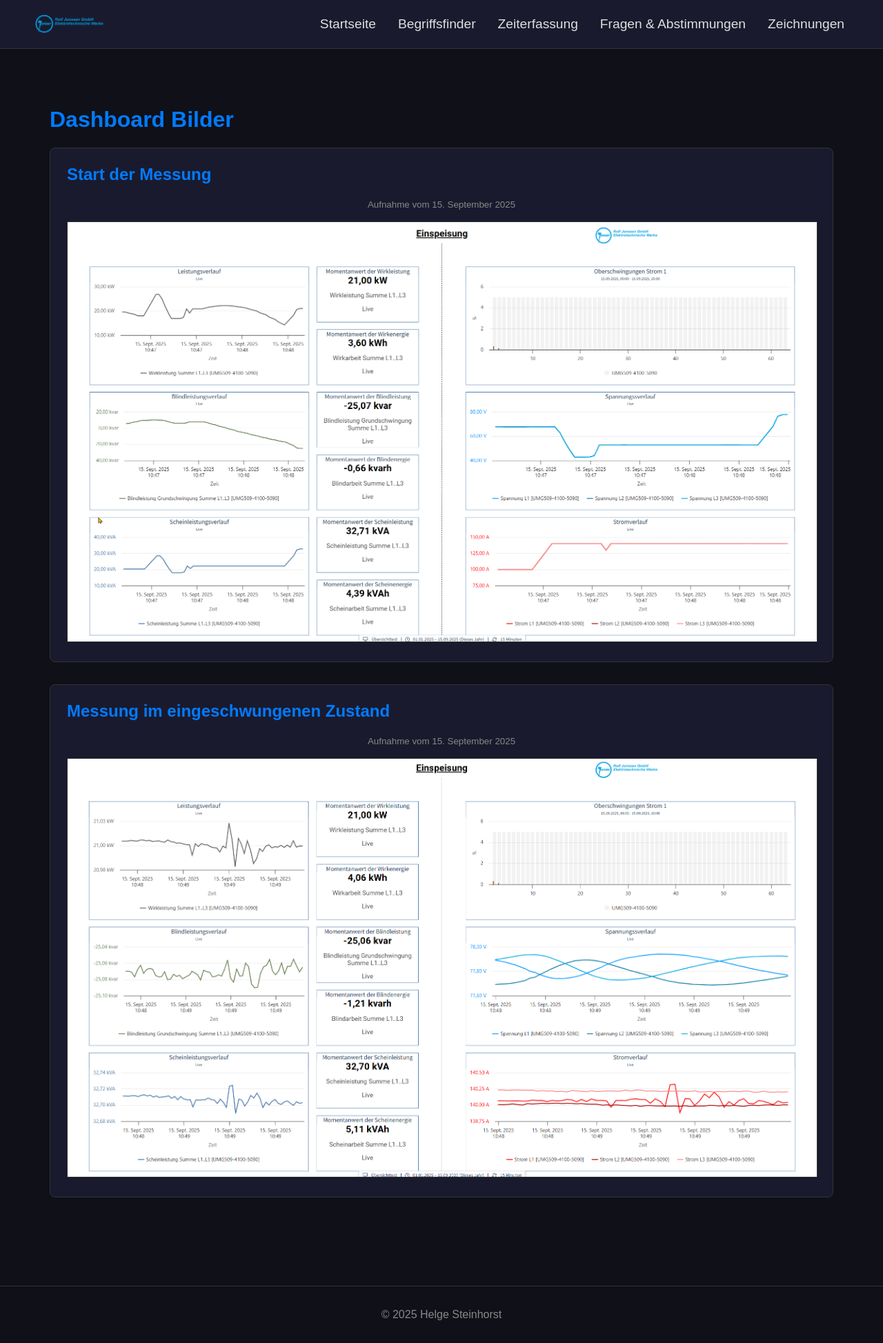
After one commit to Helge-Steinhorst/ISO50001WebBrowser, a Flask app: page /dashboard-bilder in a window 1280 px wide. The commit adds this page. Shown: the whole page at 69% size. Run offline with Flask 3, Linux system fonts and the light colour scheme.

Commit message:
Aktualisierung 17092025

```diff
--- a/app.py
+++ b/app.py
@@ -94,6 +94,24 @@ def inject_now():
 def index():
     return render_template('index.html')
 
+
+@app.route('/Ablauf_Kunde/<string:filename>')
+def Ablauf_Kunde(filename):
+    try:
+        filepath = os.path.join(basedir, 'visuals', filename)
+        with open(filepath, 'r', encoding='utf-8') as f: xml_content = f.read()
+        config = { "xml": xml_content, "background": "#ffffff", "toolbar": "top", "lightbox": False, "transparent": False }
+        diagram_data = json.dumps(config)
+        return render_template('Ablauf_Kunde.html', diagram_data=diagram_data, drawing_name=filename)
+    except FileNotFoundError:
+        flash(f"Zeichnung '{filename}' nicht gefunden.", "error")
+        return redirect(url_for('index'))
+    except Exception as e:
+        flash(f"Fehler beim Laden der Zeichnung: {e}", "error")
+        return redirect(url_for('index'))
+
+
+
 @app.route('/Messung_Ablauf/<string:filename>')
 def Messung_Ablauf(filename):
     try:
@@ -124,6 +142,14 @@ def Messung_1_Aufbau(filename):
     except Exception as e:
         flash(f"Fehler beim Laden der Zeichnung: {e}", "error")
         return redirect(url_for('index'))
+
+
+
+@app.route('/dashboard-bilder')
+def dashboard_bilder():
+    """Diese Funktion rendert die Seite mit den Dashboard-Bildern."""
+    return render_template('dashboard_bilder.html')
+
 
 @app.route('/begriffsfinder', methods=['GET', 'POST'])
 def begriffsfinder():
@@ -343,51 +369,47 @@ def update_index(question_id):
     return jsonify({'success': False, 'message': 'Frage nicht gefunden.'})
 
 @app.route('/download_filtered_pdf', methods=['POST'])
+@app.route('/download_filtered_pdf', methods=['POST'])
 def download_filtered_pdf():
     try:
         bearbeiter = request.form.get('bearbeiter', 'N/A')
         df_excel = pd.read_excel('Daten.xlsx', sheet_name='Fragestellungen', header=None)
         project_config = session.get('project_config', {})
 
-        # --- ANGEPASST AN IHRE EXAKTEN ZEILEN- UND SPALTENANGABEN ---
-        category_configs = {
-            'Trafo': {
-                'header_row': 14,  # Excel Zeile 15
-                'data_start_row': 15, # Excel Zeile 16
-                'data_end_row': 38,   # Ende des Trafo-Datenblocks (Annahme, falls es keinen nächsten Block gäbe)
-                'solution_start_col': 26 # Spalte AA
-            },
-            'Einspeisung': {
-                'header_row': 39,  # Excel Zeile 40
-                'data_start_row': 40, # Excel Zeile 41
-                'data_end_row': 64,   # Excel Zeile 64
-                'solution_start_col': 26 # Spalte AA
-            },
-            'Abgang': {
-                'header_row': 77,  # Excel Zeile 78
-                'data_start_row': 78, # Excel Zeile 79
-                'data_end_row': 101,  # Excel Zeile 101
-                'solution_start_col': 26 # Spalte AA
-            }
+        # --- KORREKTUR 1: Zuordnung der Konfig-Schlüssel zu Kategorien ---
+        # Dies verhindert Fehler wie 'num_abgangs' vs. 'num_abgaenge'
+        category_config_keys = {
+            'Trafo': 'num_trafos',
+            'Einspeisung': 'num_einspeisungen',
+            'Abgang': 'num_abgaenge'
         }
 
-        pdf = FPDF(orientation='P', unit='mm', format='A4') # Querformat
+        category_configs = {
+            'Trafo': {'header_row': 14, 'data_start_row': 15, 'data_end_row': 38, 'solution_start_col': 26},
+            'Einspeisung': {'header_row': 40, 'data_start_row': 41, 'data_end_row': 64, 'solution_start_col': 26},
+            'Abgang': {'header_row': 77, 'data_start_row': 78, 'data_end_row': 101, 'solution_start_col': 26}
+        }
+
+        pdf = FPDF(orientation='P', unit='mm', format='A4')
         create_pdf_cover(pdf, bearbeiter, "Gefilterte Lösungen")
         found_any_solution = False
 
         for category, config in category_configs.items():
-            num_components = project_config.get(f"num_{category.lower()}s", 0)
-            if category == 'Einspeisung': # Sonderfall Plural
-                 num_components = project_config.get('num_einspeisungen', 0)
+            # Zuverlässige Abfrage der Komponentenanzahl
+            config_key = category_config_keys.get(category)
+            num_components = project_config.get(config_key, 0)
 
-            if num_components == 0: continue
+            if num_components == 0:
+                continue
 
             # Lese die Header und Daten für die gesamte Kategorie
-            header = df_excel.iloc[config['header_row']]
+            header_series = df_excel.iloc[config['header_row']]
             df_category_data = df_excel.iloc[config['data_start_row']:config['data_end_row']].copy()
-            df_category_data.columns = header
 
-            # Iteriere durch jede Instanz (z.B. Trafo 1, Trafo 2, ...)
+            # --- KORREKTUR 2: Bereinige die Spaltennamen in Pandas ---
+            # Entfernt unsichtbare Leerzeichen und stellt sicher, dass alles als Text behandelt wird
+            df_category_data.columns = [str(h).strip() if pd.notna(h) else '' for h in header_series]
+
             for i in range(1, num_components + 1):
                 df_to_filter = df_category_data.copy()
                 answers = QuestionAnswer.query.filter(
@@ -396,16 +418,21 @@ def download_filtered_pdf():
                     QuestionAnswer.answer != 'nicht Relevant'
                 ).all()
 
-                if not answers: continue
-                found_any_solution = True
+                if not answers:
+                    continue
 
                 # Wende alle gegebenen Antworten als Filter an
                 for answer_obj in answers:
+                    # --- KORREKTUR 3: Bereinige auch den Fragetext aus der DB ---
                     question_text = answer_obj.question.strip()
                     user_answer = answer_obj.answer.strip()
 
-                    if question_text not in df_to_filter.columns: continue
+                    if question_text not in df_to_filter.columns:
+                        # Diese Frage existiert nicht als Spalte in der Excel -> überspringen
+                        print(f"WARNUNG: Die Frage '{question_text}' wurde nicht in den Excel-Spalten für '{category}' gefunden.")
+                        continue
 
+                    # Deine spezielle Filterlogik bleibt hier unverändert
                     if question_text == "Spannungsversorgung des Messgerätes?":
                         if not (match := re.search(r'(\d+)\s*v?\s*(ac|dc|ac/dc)?', user_answer.lower())): continue
                         user_voltage, user_type = int(match.group(1)), (match.group(2) or "ac/dc").upper()
@@ -427,11 +454,11 @@ def download_filtered_pdf():
 
                     df_to_filter = df_to_filter[condition]
 
-                # Extrahiere die Lösungsspalten ab Spalte AA (Index 26)
                 final_solutions = df_to_filter.iloc[:, config['solution_start_col']:]
                 final_solutions = final_solutions.dropna(how='all', axis=1).dropna(how='all', axis=0)
 
                 if not final_solutions.empty:
+                    found_any_solution = True
                     pdf.add_page()
                     pdf.set_font("Arial", 'B', 14)
                     pdf.cell(0, 10, txt=f"Lösungen für {category} {i}", ln=True, align='L')
@@ -454,9 +481,10 @@ def download_filtered_pdf():
         pdf_output = pdf.output(dest='S').encode('latin1')
         return send_file(BytesIO(pdf_output), as_attachment=True, download_name='Gefilterte_Loesungen.pdf', mimetype='application/pdf')
     except Exception as e:
+        # Fügen Sie diese Zeile hinzu, um den Fehler im Terminal zu sehen
+        print(f"Ein Fehler ist aufgetreten: {e}")
         flash(f"Ein Fehler ist beim Erstellen des Lösungs-PDFs aufgetreten: {e}", "error")
         return redirect(url_for('fragen', **session.get('project_config', {})))
-
 
 @app.route('/export_questions_pdf', methods=['POST'])
 def export_questions_pdf():
@@ -597,9 +625,21 @@ class QuestionPDF(FPDF):
                 self.set_font('Arial', '', 9)
 
                 for q in questions:
+                    # --- NEUER CODE-BLOCK START ---
+                    # Hier prüfen wir die Antwortmöglichkeiten und fügen bei Bedarf "Nein" hinzu.
+                    display_options = q.options
+                    # Erstelle eine saubere Liste der Optionen (kleingeschrieben, ohne Leerzeichen)
+                    options_list = [opt.strip().lower() for opt in display_options.split(',')]
+
+                    # Wenn 'ja' eine Option ist, aber 'nein' noch nicht, fügen wir 'Nein' hinzu.
+                    if 'ja' in options_list and 'nein' not in options_list:
+                        display_options += ", Nein"
+                    # --- NEUER CODE-BLOCK ENDE ---
+
                     line_height = 7
+                    # Wir verwenden jetzt die Variable 'display_options' anstelle von 'q.options'
                     question_lines = self.multi_cell(col_widths["frage"], line_height, q.question, 0, 'L', split_only=True)
-                    options_lines = self.multi_cell(col_widths["optionen"], line_height, q.options.replace(',', ', '), 0, 'L', split_only=True)
+                    options_lines = self.multi_cell(col_widths["optionen"], line_height, display_options.replace(',', ', '), 0, 'L', split_only=True)
                     num_lines = max(len(question_lines), len(options_lines), 1)
                     row_height = num_lines * line_height
 
@@ -628,7 +668,8 @@ class QuestionPDF(FPDF):
                     x_start, y_start = self.get_x(), self.get_y()
                     self.multi_cell(col_widths["frage"], Frage_Hoehe, q.question, 1, 'L')
                     self.set_xy(x_start + col_widths["frage"], y_start)
-                    self.multi_cell(col_widths["optionen"], Moeglichkeiten_Hoehe, q.options.replace(',', ', '), 1, 'L')
+                    # Auch hier 'display_options' verwenden
+                    self.multi_cell(col_widths["optionen"], Moeglichkeiten_Hoehe, display_options.replace(',', ', '), 1, 'L')
                     self.set_xy(x_start + col_widths["frage"] + col_widths["optionen"], y_start)
                     self.cell(col_widths["antwort"], Antwort_Hoehe, "", 1, 1, 'L')
 
--- a/static/css/style.css
+++ b/static/css/style.css
@@ -218,3 +218,27 @@ footer {
     border-top: 1px solid var(--border-color);
     color: #888;
 }
+
+
+/* --- Dashboard Image Styles --- */
+.dashboard-image-container {
+    background-color: var(--secondary-bg-color);
+    padding: 1.5rem;
+    border-radius: 8px;
+    margin-bottom: 2rem;
+    border: 1px solid var(--border-color);
+    text-align: center; /* Zentriert das Bild, falls es schmaler als der Container ist */
+}
+
+.dashboard-image-container h2 {
+    margin-top: 0;
+    text-align: left; /* Überschrift linksbündig lassen */
+}
+
+.dashboard-image-container img {
+    max-width: 100%;       /* Das Bild wird nie breiter als sein Container */
+    max-height: 800px;     /* HIER können Sie die Höhe anpassen */
+    height: auto;          /* Stellt das korrekte Seitenverhältnis sicher */
+    border-radius: 1px;
+    border: 1px solid var(--border-color);
+}
--- a/templates/base.html
+++ b/templates/base.html
@@ -11,7 +11,7 @@
         <div class="navbar-container">
             <a href="{{ url_for('index') }}" class="navbar-logo">
                 <img src="{{ url_for('static', filename='img/logo.png') }}" alt="Logo">
-                <span>ISO50001 Check</span>
+
             </a>
             <ul class="nav-menu">
                 <li class="nav-item">
@@ -31,6 +31,8 @@
                     <div class="dropdown-content">
                         <a href="{{ url_for('Messung_Ablauf', filename='Messungen.drawio') }}">Messung ablauf</a>
                         <a href="{{ url_for('Messung_1_Aufbau', filename='Testmessung1.drawio') }}">Erster Testaufbau</a>
+                        <a href="{{ url_for('Ablauf_Kunde', filename='Ablauf_Kunde.drawio') }}">Ablauf des Programms</a>
+                        <a href="{{ url_for('dashboard_bilder')}}">Dashboard Bilder</a>
                     </div>
 
                 </li>
--- /dev/null
+++ b/templates/dashboard_bilder.html
@@ -0,0 +1,23 @@
+{% extends 'base.html' %}
+
+{# Setzt den Titel, der im Browser-Tab angezeigt wird #}
+{% block title %}Dashboard Bilder{% endblock %}
+
+{# Hier beginnt der Hauptinhalt der Seite #}
+{% block content %}
+<div class="main-content">
+    <h1 class="mb-4">Dashboard Bilder</h1>
+    <div class="dashboard-image-container">
+        <h2>Start der Messung</h2>
+        <p><small style="color: #888;">Aufnahme vom 15. September 2025</small></p>
+        <img src="{{ url_for('static', filename='img/Test_15-09-2025.png') }}" alt="Grafik der gesamten Messung">
+    </div>
+    <div class="dashboard-image-container">
+        <h2>Messung im eingeschwungenen Zustand</h2>
+        <p><small style="color: #888;">Aufnahme vom 15. September 2025</small></p>
+        <img src="{{ url_for('static', filename='img/Test_15-09-2025-Eingeschwungen.png') }}" alt="Grafik der Messung im eingeschwungenen Zustand">
+    </div>
+
+
+</div>
+{% endblock %}
--- a/templates/index.html
+++ b/templates/index.html
@@ -3,6 +3,8 @@
 {% block title %}Startseite{% endblock %}
 
 {% block content %}
-    <h1>Willkommen bei der ISO50001 Check Anwendung</h1>
-    <p>Dies ist deine persönliche Startseite. Nutze die Navigation oben, um zum Begriffsfinder oder zur Zeiterfassung zu gelangen.</p>
+    <h1>Willkommen bei der ISO50001 Konfiguration</h1><br>
+    <p>Dieser Webbrowser unterstützt dich bei der Erstellung eines Fragenkatalogs, als auch bei dem Finden passender Messgeräte. </p><br>
+    <p>Darüber hinaus kann dies genutzt werden um die eigenen Aktivitäten zu tracken und bestimmte DIN Begriffe erläutern zu lassen.</p>
+    <p>Wähle dazu einfach einer der Optionen im Menü aus.</p>
 {% endblock %}
```
Also changed, not shown: templates/Ablauf_Kunde.html (added, +14 -0 lines), static/img/Test_15-09-2025-Eingeschwungen.png (added), static/img/Test_15-09-2025.png (added), static/img/category_chart.png, zeiterfassung.db, 4 other files.
